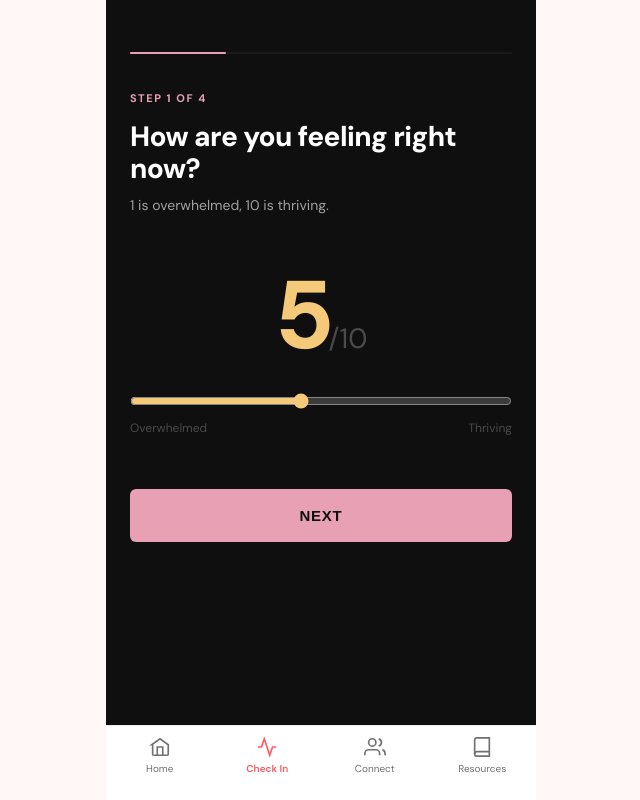
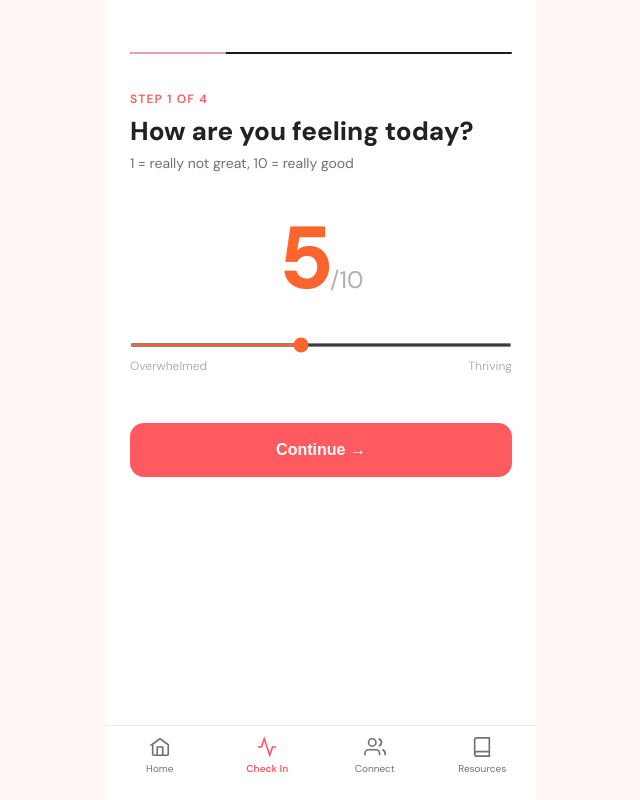
Before and after one commit to parkvince/cornellpulse, a React (Vite) app in the folder frontend/: page /checkin in a window 1280 px wide. Shown: the whole page, without its empty margins (319-959 px from the left). Built offline with nearby package versions, Linux system fonts and the light colour scheme; no server answers.

Commit message:
check-in steps with coral theme

```diff
--- a/frontend/src/components/checkin/StepMood.tsx
+++ b/frontend/src/components/checkin/StepMood.tsx
@@ -1,29 +1,32 @@
-const PINK = "#e8a0b4"
+const CORAL = "#FF5A5F"
 
 interface Props { value: number; onChange: (v: number) => void; onNext: () => void }
 
 function moodColor(m: number) {
-  if (m >= 7) return "#e8a0b4"
-  if (m >= 5) return "#f4c97a"
-  if (m >= 3) return "#e8935a"
-  return "#e63946"
+  if (m >= 7) return "#00A699"
+  if (m >= 5) return "#FC642D"
+  if (m >= 3) return "#FF5A5F"
+  return "#c0392b"
 }
 
 export default function StepMood({ value, onChange, onNext }: Props) {
   return (
     <div>
-      <p style={{ fontSize: "11px", fontWeight: 700, color: PINK, textTransform: "uppercase", letterSpacing: "0.14em", marginBottom: "14px" }}>Step 1 of 4</p>
-      <h2 style={{ fontSize: "28px", fontWeight: 800, color: "#fff", lineHeight: 1.15, letterSpacing: "-0.02em", marginBottom: "10px" }}>How are you feeling right now?</h2>
-      <p style={{ fontSize: "14px", color: "#a0a0a0", marginBottom: "52px" }}>1 is overwhelmed, 10 is thriving.</p>
+      <p style={{ fontSize: "12px", fontWeight: 600, color: CORAL, textTransform: "uppercase", letterSpacing: "0.1em", marginBottom: "8px" }}>Step 1 of 4</p>
+      <h2 style={{ fontSize: "26px", fontWeight: 800, color: "#222222", lineHeight: 1.2, marginBottom: "6px" }}>How are you feeling today?</h2>
+      <p style={{ fontSize: "14px", color: "#717171", marginBottom: "40px" }}>1 = really not great, 10 = really good</p>
+
       <div style={{ textAlign: "center", marginBottom: "28px" }}>
-        <span style={{ fontSize: "96px", fontWeight: 800, color: moodColor(value), letterSpacing: "-0.06em", lineHeight: 1 }}>{value}</span>
-        <span style={{ fontSize: "28px", color: "#4a4a4a", fontWeight: 400 }}>/10</span>
+        <span style={{ fontSize: "88px", fontWeight: 800, color: moodColor(value), letterSpacing: "-0.04em", lineHeight: 1 }}>{value}</span>
+        <span style={{ fontSize: "24px", color: "#b0b0b0" }}>/10</span>
       </div>
-      <input type="range" min={1} max={10} value={value} onChange={e => onChange(Number(e.target.value))} style={{ width: "100%", marginBottom: "10px", accentColor: moodColor(value) }} />
-      <div style={{ display: "flex", justifyContent: "space-between", fontSize: "12px", color: "#4a4a4a", marginBottom: "52px" }}>
+
+      <input type="range" min={1} max={10} value={value} onChange={e => onChange(Number(e.target.value))} style={{ width: "100%", marginBottom: "10px", accentColor: moodColor(value), height: "4px" }} />
+      <div style={{ display: "flex", justifyContent: "space-between", fontSize: "12px", color: "#b0b0b0", marginBottom: "48px" }}>
         <span>Overwhelmed</span><span>Thriving</span>
       </div>
-      <button onClick={onNext} style={{ width: "100%", padding: "18px", backgroundColor: PINK, color: "#0f0f0f", border: "none", borderRadius: "6px", fontSize: "15px", fontWeight: 800, letterSpacing: "0.05em" }}>NEXT</button>
+
+      <button onClick={onNext} style={{ width: "100%", padding: "18px", backgroundColor: CORAL, color: "#ffffff", border: "none", borderRadius: "14px", fontSize: "16px", fontWeight: 700 }}>Continue →</button>
     </div>
   )
 }
--- a/frontend/src/components/checkin/StepSleepWorkload.tsx
+++ b/frontend/src/components/checkin/StepSleepWorkload.tsx
@@ -1,12 +1,9 @@
-const PINK = "#e8a0b4"
+const CORAL = "#FF5A5F"
 
 interface Props {
-  sleep: string
-  onSleepChange: (v: string) => void
-  workload: string
-  onWorkloadChange: (v: string) => void
-  onNext: () => void
-  onBack: () => void
+  sleep: string; onSleepChange: (v: string) => void
+  workload: string; onWorkloadChange: (v: string) => void
+  onNext: () => void; onBack: () => void
 }
 
 const sleepOpts = [
@@ -25,34 +22,33 @@ const workloadOpts = [
 
 export default function StepSleepWorkload({ sleep, onSleepChange, workload, onWorkloadChange, onNext, onBack }: Props) {
   const canNext = sleep && workload
-
   return (
     <div>
-      <p style={{ fontSize: "11px", fontWeight: 700, color: PINK, textTransform: "uppercase", letterSpacing: "0.14em", marginBottom: "14px" }}>Step 2 of 4</p>
-      <h2 style={{ fontSize: "28px", fontWeight: 800, color: "#fff", lineHeight: 1.15, letterSpacing: "-0.02em", marginBottom: "28px" }}>Sleep and workload</h2>
+      <p style={{ fontSize: "12px", fontWeight: 600, color: CORAL, textTransform: "uppercase", letterSpacing: "0.1em", marginBottom: "8px" }}>Step 2 of 4</p>
+      <h2 style={{ fontSize: "26px", fontWeight: 800, color: "#222222", lineHeight: 1.2, marginBottom: "24px" }}>Sleep and workload</h2>
 
-      <p style={{ fontSize: "13px", fontWeight: 700, color: "#a0a0a0", textTransform: "uppercase", letterSpacing: "0.1em", marginBottom: "10px" }}>Sleep last night</p>
-      <div style={{ display: "grid", gridTemplateColumns: "1fr 1fr", gap: "6px", marginBottom: "24px" }}>
+      <p style={{ fontSize: "12px", fontWeight: 600, color: "#717171", textTransform: "uppercase", letterSpacing: "0.08em", marginBottom: "10px" }}>Sleep last night</p>
+      <div style={{ display: "grid", gridTemplateColumns: "1fr 1fr", gap: "8px", marginBottom: "24px" }}>
         {sleepOpts.map(o => (
-          <button key={o.value} onClick={() => onSleepChange(o.value)} style={{ padding: "14px 10px", border: "none", borderRadius: "8px", backgroundColor: sleep === o.value ? PINK : "#1a1a1a", fontSize: "13px", fontWeight: 600, color: sleep === o.value ? "#0f0f0f" : "#fff", textAlign: "center" }}>
+          <button key={o.value} onClick={() => onSleepChange(o.value)} style={{ padding: "14px 10px", border: `2px solid ${sleep === o.value ? CORAL : "#ebebeb"}`, borderRadius: "12px", backgroundColor: sleep === o.value ? "#FFF0F0" : "#ffffff", fontSize: "13px", fontWeight: 600, color: sleep === o.value ? CORAL : "#222222", textAlign: "center" }}>
             {o.label}
           </button>
         ))}
       </div>
 
-      <p style={{ fontSize: "13px", fontWeight: 700, color: "#a0a0a0", textTransform: "uppercase", letterSpacing: "0.1em", marginBottom: "10px" }}>Academic workload</p>
-      <div style={{ display: "flex", flexDirection: "column", gap: "6px", marginBottom: "40px" }}>
+      <p style={{ fontSize: "12px", fontWeight: 600, color: "#717171", textTransform: "uppercase", letterSpacing: "0.08em", marginBottom: "10px" }}>Academic workload</p>
+      <div style={{ display: "flex", flexDirection: "column", gap: "8px", marginBottom: "36px" }}>
         {workloadOpts.map(o => (
-          <button key={o.value} onClick={() => onWorkloadChange(o.value)} style={{ padding: "14px 16px", border: "none", borderRadius: "8px", backgroundColor: workload === o.value ? PINK : "#1a1a1a", textAlign: "left" }}>
-            <p style={{ fontSize: "14px", fontWeight: 700, color: workload === o.value ? "#0f0f0f" : "#fff", marginBottom: "2px" }}>{o.label}</p>
-            <p style={{ fontSize: "12px", color: workload === o.value ? "#0f0f0f" : "#4a4a4a" }}>{o.desc}</p>
+          <button key={o.value} onClick={() => onWorkloadChange(o.value)} style={{ padding: "14px 16px", border: `2px solid ${workload === o.value ? CORAL : "#ebebeb"}`, borderRadius: "12px", backgroundColor: workload === o.value ? "#FFF0F0" : "#ffffff", textAlign: "left" }}>
+            <p style={{ fontSize: "14px", fontWeight: 700, color: workload === o.value ? CORAL : "#222222", marginBottom: "2px" }}>{o.label}</p>
+            <p style={{ fontSize: "12px", color: workload === o.value ? "#FC642D" : "#717171" }}>{o.desc}</p>
           </button>
         ))}
       </div>
 
       <div style={{ display: "flex", gap: "10px" }}>
-        <button onClick={onBack} style={{ flex: 1, padding: "18px", backgroundColor: "transparent", color: "#a0a0a0", border: "1px solid #2a2a2a", borderRadius: "6px", fontSize: "14px" }}>Back</button>
-        <button onClick={onNext} disabled={!canNext} style={{ flex: 2, padding: "18px", backgroundColor: canNext ? PINK : "#1a1a1a", color: canNext ? "#0f0f0f" : "#4a4a4a", border: "none", borderRadius: "6px", fontSize: "15px", fontWeight: 800, letterSpacing: "0.05em" }}>NEXT</button>
+        <button onClick={onBack} style={{ flex: 1, padding: "16px", backgroundColor: "#f5f5f5", color: "#717171", border: "none", borderRadius: "14px", fontSize: "14px", fontWeight: 600 }}>Back</button>
+        <button onClick={onNext} disabled={!canNext} style={{ flex: 2, padding: "16px", backgroundColor: canNext ? CORAL : "#ebebeb", color: canNext ? "#ffffff" : "#b0b0b0", border: "none", borderRadius: "14px", fontSize: "15px", fontWeight: 700 }}>Continue →</button>
       </div>
     </div>
   )
--- a/frontend/src/components/checkin/StepText.tsx
+++ b/frontend/src/components/checkin/StepText.tsx
@@ -1,26 +1,30 @@
-const PINK = "#e8a0b4"
+const CORAL = "#FF5A5F"
 interface CollegeOption { value: string; label: string }
 interface Props { value: string; onChange: (v: string) => void; college: string; onCollegeChange: (v: string) => void; colleges: CollegeOption[]; onSubmit: () => void; onBack: () => void; loading: boolean; error: string }
 
 export default function StepText({ value, onChange, college, onCollegeChange, colleges, onSubmit, onBack, loading, error }: Props) {
   return (
     <div>
-      <p style={{ fontSize: "11px", fontWeight: 700, color: PINK, textTransform: "uppercase", letterSpacing: "0.14em", marginBottom: "14px" }}>Step 4 of 4</p>
-      <h2 style={{ fontSize: "28px", fontWeight: 800, color: "#fff", lineHeight: 1.15, letterSpacing: "-0.02em", marginBottom: "10px" }}>Anything else on your mind?</h2>
-      <p style={{ fontSize: "14px", color: "#a0a0a0", marginBottom: "24px" }}>Optional. Never saved anywhere.</p>
-      <textarea value={value} onChange={e => onChange(e.target.value)} maxLength={500} placeholder="You can write anything here..." rows={4} style={{ width: "100%", padding: "16px", border: "1px solid #2a2a2a", borderRadius: "8px", fontSize: "15px", resize: "none", marginBottom: "8px", backgroundColor: "#1a1a1a", color: "#fff" }} />
-      <p style={{ fontSize: "12px", color: "#4a4a4a", textAlign: "right", marginBottom: "24px" }}>{value.length}/500</p>
-      <p style={{ fontSize: "11px", fontWeight: 700, color: "#a0a0a0", textTransform: "uppercase", letterSpacing: "0.1em", marginBottom: "10px" }}>Your college</p>
-      <select value={college} onChange={e => onCollegeChange(e.target.value)} style={{ width: "100%", padding: "16px", border: "1px solid #2a2a2a", borderRadius: "8px", fontSize: "15px", marginBottom: "32px", backgroundColor: "#1a1a1a", color: college ? "#fff" : "#4a4a4a" }}>
-        <option value="" style={{ backgroundColor: "#1a1a1a", color: "#4a4a4a" }}>Select your college (optional)</option>
-        {colleges.map(c => <option key={c.value} value={c.value} style={{ backgroundColor: "#1a1a1a", color: "#fff" }}>{c.label}</option>)}
+      <p style={{ fontSize: "12px", fontWeight: 600, color: CORAL, textTransform: "uppercase", letterSpacing: "0.1em", marginBottom: "8px" }}>Step 4 of 4</p>
+      <h2 style={{ fontSize: "26px", fontWeight: 800, color: "#222222", lineHeight: 1.2, marginBottom: "6px" }}>Anything else on your mind?</h2>
+      <p style={{ fontSize: "14px", color: "#717171", marginBottom: "24px" }}>Optional. Never saved anywhere.</p>
+
+      <textarea value={value} onChange={e => onChange(e.target.value)} maxLength={500} placeholder="You can write anything here..." rows={4} style={{ width: "100%", padding: "16px", border: "2px solid #ebebeb", borderRadius: "12px", fontSize: "15px", resize: "none", marginBottom: "6px", backgroundColor: "#ffffff", color: "#222222", fontFamily: "DM Sans, sans-serif" }} />
+      <p style={{ fontSize: "12px", color: "#b0b0b0", textAlign: "right", marginBottom: "20px" }}>{value.length}/500</p>
+
+      <p style={{ fontSize: "12px", fontWeight: 600, color: "#717171", textTransform: "uppercase", letterSpacing: "0.08em", marginBottom: "8px" }}>Your college</p>
+      <select value={college} onChange={e => onCollegeChange(e.target.value)} style={{ width: "100%", padding: "14px 16px", border: "2px solid #ebebeb", borderRadius: "12px", fontSize: "15px", marginBottom: "32px", backgroundColor: "#ffffff", color: college ? "#222222" : "#b0b0b0", fontFamily: "DM Sans, sans-serif" }}>
+        <option value="" style={{ color: "#b0b0b0" }}>Select your college (optional)</option>
+        {colleges.map(c => <option key={c.value} value={c.value} style={{ color: "#222222", backgroundColor: "#ffffff" }}>{c.label}</option>)}
       </select>
-      {error && <p style={{ color: "#e63946", fontSize: "14px", marginBottom: "16px" }}>{error}</p>}
+
+      {error && <p style={{ color: "#FF5A5F", fontSize: "14px", marginBottom: "16px" }}>{error}</p>}
+
       <div style={{ display: "flex", gap: "10px" }}>
-        <button onClick={onBack} style={{ flex: 1, padding: "18px", backgroundColor: "transparent", color: "#a0a0a0", border: "1px solid #2a2a2a", borderRadius: "6px", fontSize: "14px" }}>Back</button>
-        <button onClick={onSubmit} disabled={loading} style={{ flex: 2, padding: "18px", backgroundColor: loading ? "#1a1a1a" : PINK, color: loading ? "#a0a0a0" : "#0f0f0f", border: "none", borderRadius: "6px", fontSize: "15px", fontWeight: 800, letterSpacing: "0.05em", display: "flex", alignItems: "center", justifyContent: "center", gap: "10px" }}>
-          {loading && <span style={{ width: "14px", height: "14px", border: "2px solid #4a4a4a", borderTopColor: "#e8a0b4", borderRadius: "50%", display: "inline-block", animation: "spin 0.7s linear infinite" }} />}
-          {loading ? "FINDING YOUR MATCH" : "FIND RESOURCES"}
+        <button onClick={onBack} style={{ flex: 1, padding: "16px", backgroundColor: "#f5f5f5", color: "#717171", border: "none", borderRadius: "14px", fontSize: "14px", fontWeight: 600 }}>Back</button>
+        <button onClick={onSubmit} disabled={loading} style={{ flex: 2, padding: "16px", backgroundColor: loading ? "#ebebeb" : CORAL, color: loading ? "#b0b0b0" : "#ffffff", border: "none", borderRadius: "14px", fontSize: "15px", fontWeight: 700, display: "flex", alignItems: "center", justifyContent: "center", gap: "10px" }}>
+          {loading && <span style={{ width: "14px", height: "14px", border: "2px solid rgba(255,255,255,0.3)", borderTopColor: "#ffffff", borderRadius: "50%", display: "inline-block", animation: "spin 0.7s linear infinite" }} />}
+          {loading ? "Finding your match..." : "Find resources →"}
         </button>
         <style>{`@keyframes spin { to { transform: rotate(360deg); } }`}</style>
       </div>
--- a/frontend/src/components/checkin/StepTrigger.tsx
+++ b/frontend/src/components/checkin/StepTrigger.tsx
@@ -1,4 +1,4 @@
-const PINK = "#e8a0b4"
+const CORAL = "#FF5A5F"
 
 interface Props {
   values: string[]
@@ -31,39 +31,37 @@ export default function StepTrigger(props: Props) {
   function toggle(val: string) {
     if (val === "nothing_specific") { onChange(["nothing_specific"]); return }
     const f = values.filter(v => v !== "nothing_specific")
-    if (f.includes(val)) {
-      onChange(f.filter(v => v !== val))
-    } else if (f.length < 4) {
-      onChange([...f, val])
-    }
+    if (f.length >= 4 && !f.includes(val)) return
+    onChange(f.includes(val) ? f.filter(v => v !== val) : [...f, val])
   }
 
   return (
     <div>
-      <p style={{ fontSize: "11px", fontWeight: 700, color: PINK, textTransform: "uppercase", letterSpacing: "0.14em", marginBottom: "14px" }}>Step 4 of 4</p>
-      <h2 style={{ fontSize: "28px", fontWeight: 800, color: "#fff", lineHeight: 1.15, letterSpacing: "-0.02em", marginBottom: "10px" }}>What is weighing on you?</h2>
-      <p style={{ fontSize: "14px", color: "#a0a0a0", marginBottom: "24px" }}>Select up to 4 that apply most.</p>
-      <div style={{ display: "grid", gridTemplateColumns: "1fr 1fr", gap: "7px", marginBottom: "32px" }}>
+      <p style={{ fontSize: "12px", fontWeight: 600, color: CORAL, textTransform: "uppercase", letterSpacing: "0.1em", marginBottom: "8px" }}>Step 3 of 4</p>
+      <h2 style={{ fontSize: "26px", fontWeight: 800, color: "#222222", lineHeight: 1.2, marginBottom: "6px" }}>What is weighing on you?</h2>
+      <p style={{ fontSize: "14px", color: "#717171", marginBottom: "24px" }}>Select up to 4 that apply most.</p>
+
+      <div style={{ display: "grid", gridTemplateColumns: "1fr 1fr", gap: "8px", marginBottom: "28px" }}>
         {triggers.map(opt => {
           const sel = values.includes(opt.value)
           return (
-            <button key={opt.value} onClick={() => toggle(opt.value)} style={{ padding: "15px 10px", border: "none", borderRadius: "8px", backgroundColor: sel ? PINK : "#1a1a1a", textAlign: "center" }}>
-              <span style={{ fontSize: "13px", fontWeight: sel ? 800 : 400, color: sel ? "#0f0f0f" : "#fff", display: "block", whiteSpace: "nowrap", overflow: "hidden", textOverflow: "ellipsis" }}>{opt.label}</span>
+            <button key={opt.value} onClick={() => toggle(opt.value)} style={{ padding: "13px 10px", border: "2px solid " + (sel ? CORAL : "#ebebeb"), borderRadius: "12px", backgroundColor: sel ? "#FFF0F0" : "#ffffff", textAlign: "center" }}>
+              <span style={{ fontSize: "13px", fontWeight: 600, color: sel ? CORAL : "#222222", display: "block", whiteSpace: "nowrap", overflow: "hidden", textOverflow: "ellipsis" }}>{opt.label}</span>
             </button>
           )
         })}
       </div>
-      <div style={{ marginBottom: "32px" }}>
-        <p style={{ fontSize: "15px", fontWeight: 700, color: "#fff", marginBottom: "6px" }}>Want to talk to another Cornell student?</p>
-        <p style={{ fontSize: "13px", color: "#a0a0a0", marginBottom: "14px" }}>We can connect you with someone who wants to grab food or coffee and just listen.</p>
-        <div style={{ display: "flex", gap: "8px" }}>
-          <button onClick={() => onWantsToTalkChange(true)} style={{ flex: 1, padding: "16px", border: "none", borderRadius: "8px", backgroundColor: wantsToTalk === true ? PINK : "#1a1a1a", fontSize: "14px", fontWeight: wantsToTalk === true ? 800 : 400, color: wantsToTalk === true ? "#0f0f0f" : "#fff" }}>Yes please</button>
-          <button onClick={() => onWantsToTalkChange(false)} style={{ flex: 1, padding: "16px", border: "none", borderRadius: "8px", backgroundColor: wantsToTalk === false ? PINK : "#1a1a1a", fontSize: "14px", fontWeight: wantsToTalk === false ? 800 : 400, color: wantsToTalk === false ? "#0f0f0f" : "#fff" }}>Not right now</button>
-        </div>
+
+      <p style={{ fontSize: "14px", fontWeight: 700, color: "#222222", marginBottom: "6px" }}>Want to talk to another Cornell student?</p>
+      <p style={{ fontSize: "13px", color: "#717171", marginBottom: "14px" }}>We can connect you with someone who wants to grab food or coffee.</p>
+      <div style={{ display: "flex", gap: "8px", marginBottom: "32px" }}>
+        <button onClick={() => onWantsToTalkChange(true)} style={{ flex: 1, padding: "14px", border: "2px solid " + (wantsToTalk === true ? CORAL : "#ebebeb"), borderRadius: "12px", backgroundColor: wantsToTalk === true ? "#FFF0F0" : "#ffffff", fontSize: "14px", fontWeight: 600, color: wantsToTalk === true ? CORAL : "#222222" }}>Yes please</button>
+        <button onClick={() => onWantsToTalkChange(false)} style={{ flex: 1, padding: "14px", border: "2px solid " + (wantsToTalk === false ? CORAL : "#ebebeb"), borderRadius: "12px", backgroundColor: wantsToTalk === false ? "#FFF0F0" : "#ffffff", fontSize: "14px", fontWeight: 600, color: wantsToTalk === false ? CORAL : "#222222" }}>Not right now</button>
       </div>
+
       <div style={{ display: "flex", gap: "10px" }}>
-        <button onClick={onBack} style={{ flex: 1, padding: "18px", backgroundColor: "transparent", color: "#a0a0a0", border: "1px solid #2a2a2a", borderRadius: "6px", fontSize: "14px" }}>Back</button>
-        <button onClick={onNext} disabled={values.length === 0} style={{ flex: 2, padding: "18px", backgroundColor: values.length > 0 ? PINK : "#1a1a1a", color: values.length > 0 ? "#0f0f0f" : "#4a4a4a", border: "none", borderRadius: "6px", fontSize: "15px", fontWeight: 800, letterSpacing: "0.05em" }}>NEXT</button>
+        <button onClick={onBack} style={{ flex: 1, padding: "16px", backgroundColor: "#f5f5f5", color: "#717171", border: "none", borderRadius: "14px", fontSize: "14px", fontWeight: 600 }}>Back</button>
+        <button onClick={onNext} disabled={values.length === 0} style={{ flex: 2, padding: "16px", backgroundColor: values.length > 0 ? CORAL : "#ebebeb", color: values.length > 0 ? "#ffffff" : "#b0b0b0", border: "none", borderRadius: "14px", fontSize: "15px", fontWeight: 700 }}>Continue ?</button>
       </div>
     </div>
   )
--- a/frontend/src/pages/CheckInPage.tsx
+++ b/frontend/src/pages/CheckInPage.tsx
@@ -2,7 +2,7 @@ import CheckInFlow from "../components/checkin/CheckInFlow"
 
 export default function CheckInPage() {
   return (
-    <div style={{ minHeight: "100vh", backgroundColor: "#0f0f0f", padding: "52px 24px 32px" }}>
+    <div style={{ minHeight: "100vh", backgroundColor: "#ffffff", padding: "52px 24px 32px" }}>
       <CheckInFlow />
     </div>
   )
```
